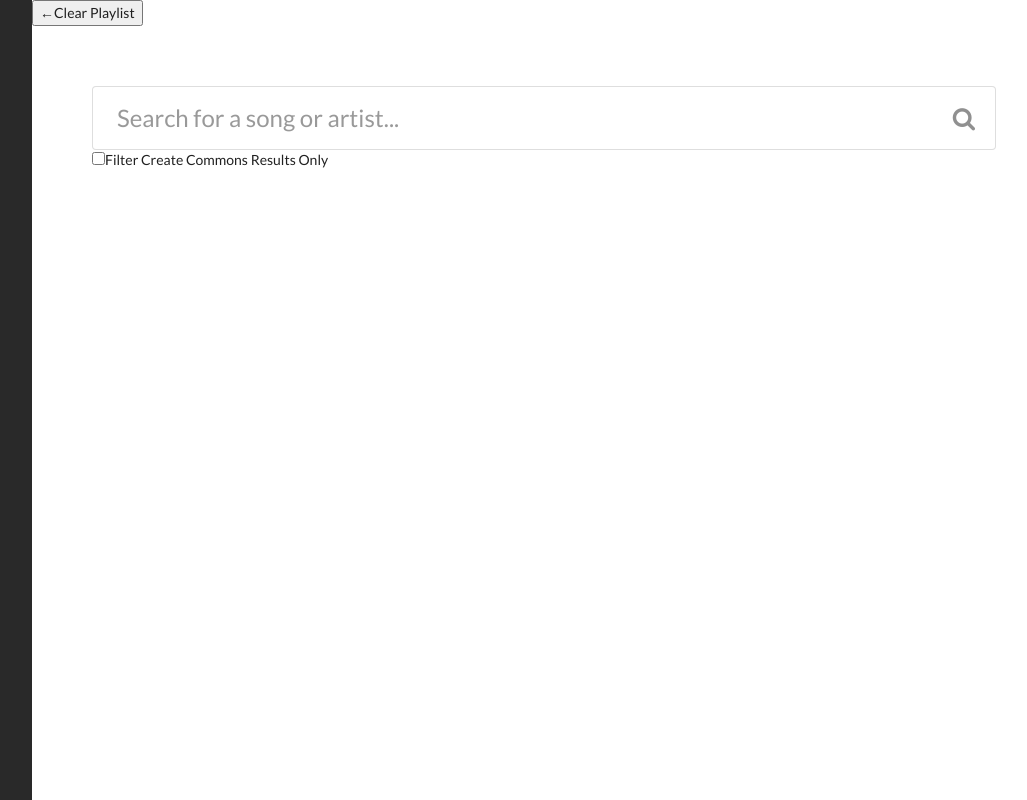
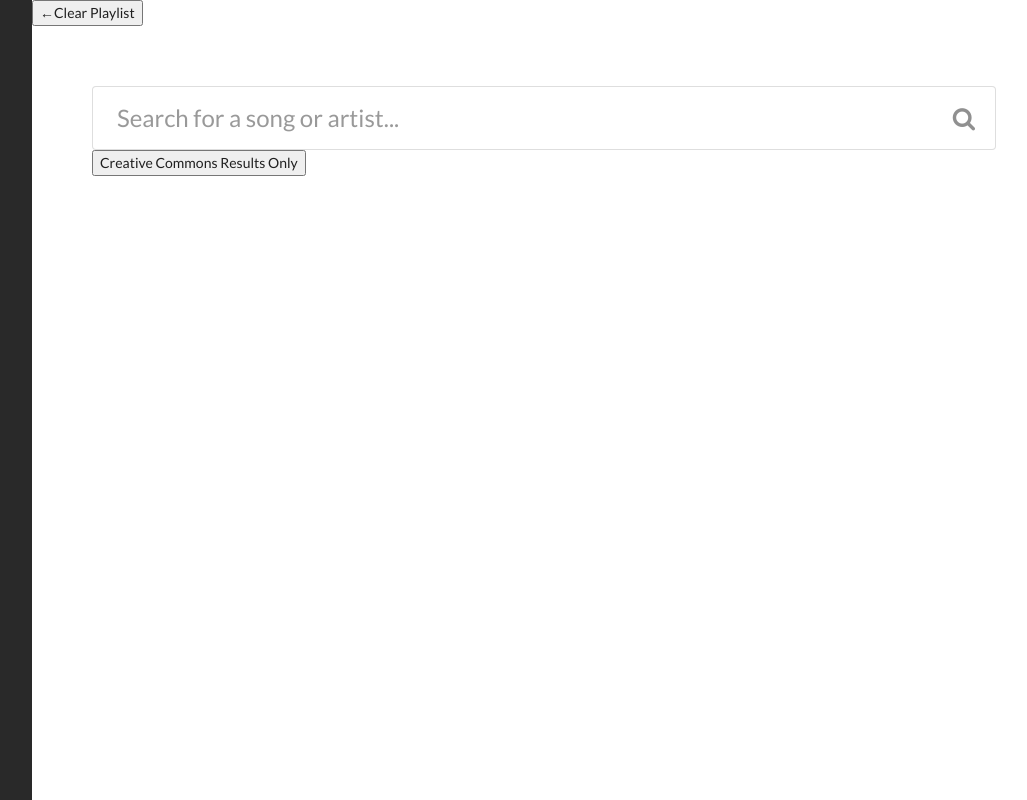
Before and after one commit to samlmcewan/soundcloud-player, a plain HTML site: page index.html in a window 1280 px wide. Shown: the whole page, without its empty margins (224-1251 px from the left). Drawn offline with Linux system fonts and the light colour scheme.

Commit message:
Added button to search for Creative Commons licence tracks only

```diff
--- a/index.html
+++ b/index.html
@@ -22,7 +22,7 @@
                     <i class="search icon js-submit"></i>
 
             </div>
-            <div id="ccBox"></div>
+            <button id="ccBtnSearch">Creative Commons Results Only</button>
 
             <div class="search-results js-search-results ui cards">
 
--- a/javascript/main.js
+++ b/javascript/main.js
@@ -4,44 +4,27 @@
 // search bar
 let UI = {};
 
-UI.ccBox = function() {
+UI.ccBtn = function() {
 
-	let checkBoxDiv = document.getElementById("ccBox");
-	let checkbox = document.createElement("input");
+	let ccSearch = document.getElementById("ccBtnSearch");
+	ccSearch.addEventListener('click',function(){
+		// grab the user input value
+  	let inputValue = document.getElementById('userSearch').value;
+  	console.log(inputValue);
+  	// clear previous search results
+  	let searchResults = document.querySelector(".js-search-results");
+		searchResults.innerHTML = '';
+	// search soundcloud with input value
+  	SoundCloudAPI.init();
+  	SoundCloudAPI.getTrackCC(inputValue);
+  	console.log("the button works");
 
-	checkbox.type = "checkbox";
-    checkbox.name = "cc";
-    checkbox.value = "value";
-    checkbox.id = "ccCheckBox";
+});
 
-    // creating label for checkbox
-    let label = document.createElement('label');
+	}
 
-    // assigning attributes for
-    // the created label tag
-    label.htmlFor = "ccCheckBox";
 
-    // appending the created text to
-    // the created label tag
-    label.appendChild(document.createTextNode("Filter Create Commons Results Only"));
-    // appending the checkbox
-    // and label to div
-    checkBoxDiv.appendChild(checkbox);
-    checkBoxDiv.appendChild(label);
-}
-UI.ccBox();
-// hmm
-let isCheckedWithGlobalVariable = false;
-document.getElementById('ccCheckBox').onclick = function() {
-    if (this.checked == true) {
-        // the element is checked
-        isCheckedWithGlobalVariable = true;
-        console.log(isCheckedWithGlobalVariable);
-    } else {
-    	console.log("Its not checked but youre seeing this");
-    }
-};
-
+UI.ccBtn();
 // function that triggers click event when enter is pressed
 UI.enterPress = function() {
 	let submitField = document.querySelector(".js-search");
@@ -72,7 +55,6 @@ UI.submitClick = function() {
   	SoundCloudAPI.init();
   	SoundCloudAPI.getTrack(inputValue);
 
-
 });
 
 }
@@ -93,6 +75,7 @@ SoundCloudAPI.init = function() {
 
 // get tracks with input value
 SoundCloudAPI.getTrack = function(inputValue) {
+	console.log("ALL TRAX");
 
 	// find all tracks of query
 	SC.get('/tracks', {
@@ -105,6 +88,7 @@ SoundCloudAPI.getTrack = function(inputValue) {
 
 // get tracks with input value that are creative commons only
 SoundCloudAPI.getTrackCC = function(inputValue) {
+	console.log("CC ONLY!");
 
 	// find all tracks of query
 	SC.get('/tracks', {
```
